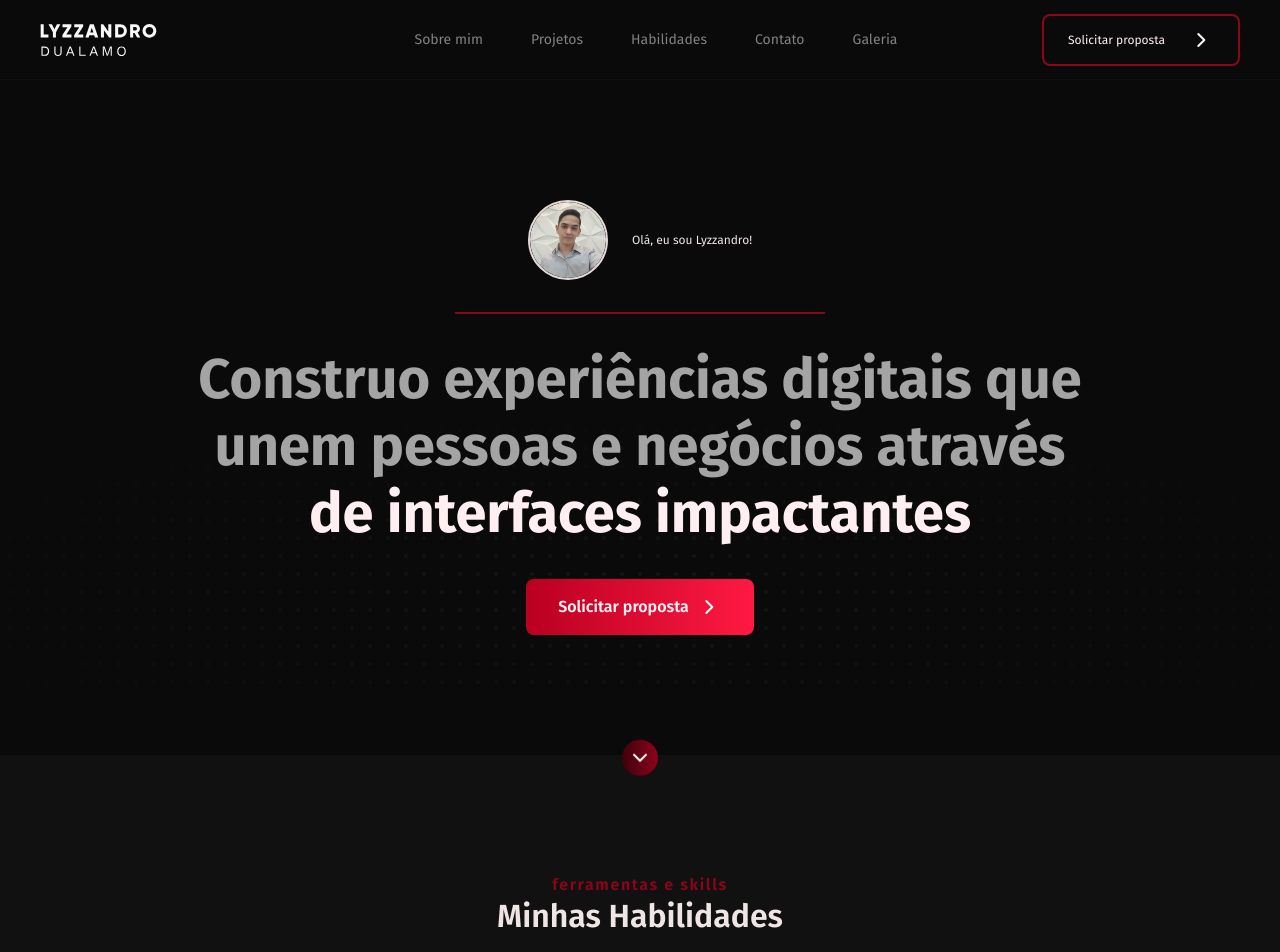
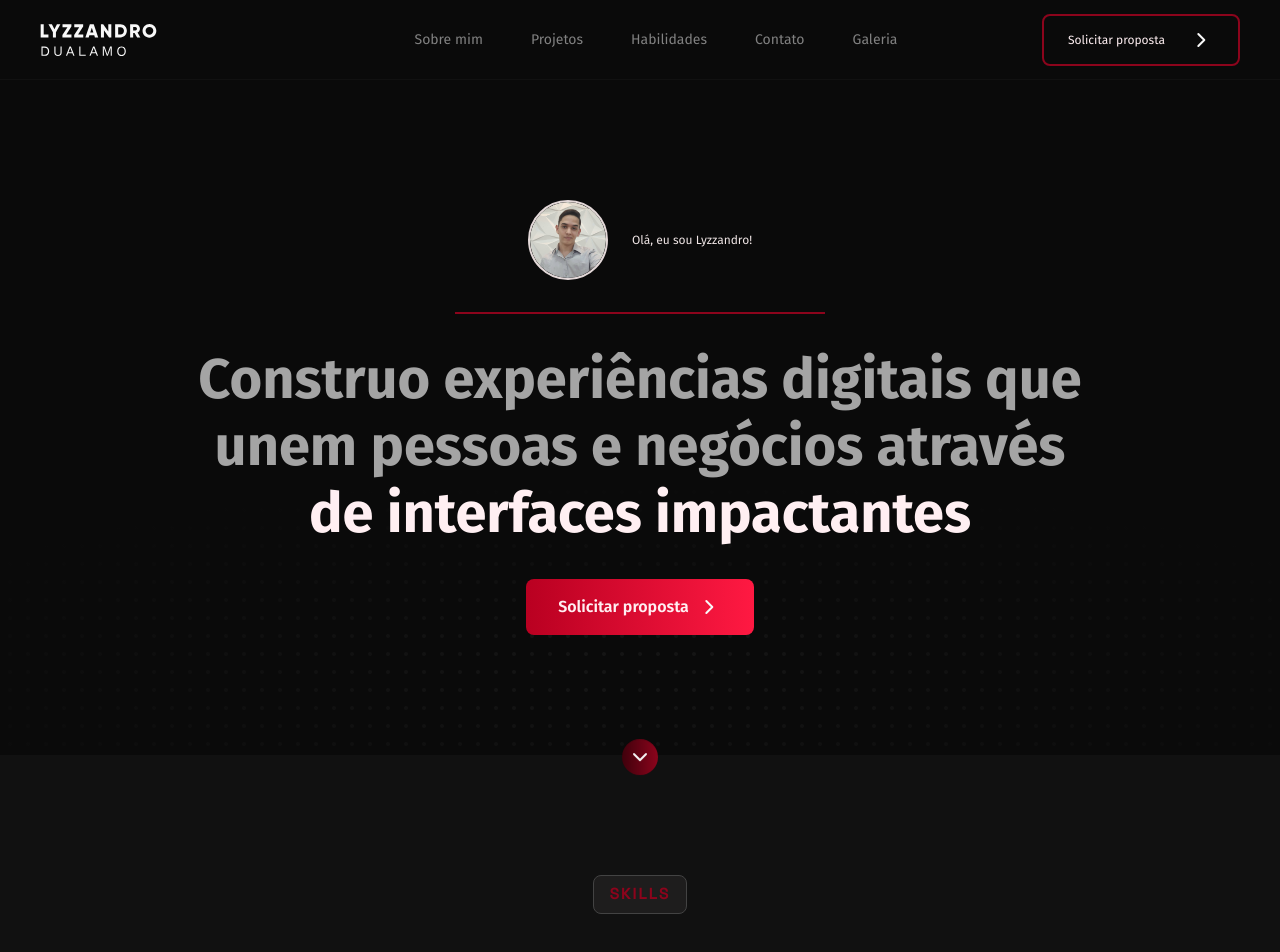
Before and after one commit to lyzzandro/lyzzandro_website, a React (Create React App) app: page / in a window 1280 px wide. Shown: the top 952 px of the page. Built offline with nearby package versions, Linux system fonts and the light colour scheme.

Commit message:
add tags

```diff
--- a/src/components/Contact/index.js
+++ b/src/components/Contact/index.js
@@ -3,10 +3,10 @@ import user from '../../images/user-red.svg';
 import email from '../../images/email-red.svg';
 import message from '../../images/message-red.svg';
 export default function Contact() {
-
     return (
         <div className="Container Container-contact" id="contact">
             <div className="Contact">
+                <h3 className="Tag">Contato</h3>
                 <div className="Title">
                     <p>Entre em contato comigo</p>
                     <h2>Enviar mensagem</h2>
--- a/src/components/Habilities/index.js
+++ b/src/components/Habilities/index.js
@@ -9,6 +9,7 @@ export default function Habilites() {
         <div className="Container Container-habilities">
             <div className="Habilities" id="habilities">
                 <img src={arrow} className="Arrow-down" />
+                <h3 className="Tag">Skills</h3>
                 <div className="Title">
                     <p>ferramentas e skills</p>
                     <h2>Minhas Habilidades</h2>
--- a/src/components/Projects/index.js
+++ b/src/components/Projects/index.js
@@ -13,6 +13,7 @@ export default function Habilites() {
     return (
         <div className="Container">
             <div className="Projects" id="project">
+                <h3 className="Tag">Projetos</h3>
                 <div className="Title">
                     <p>veja meus principais projetos</p>
                     <h2>Projetos em Destaque</h2>
--- a/src/index.css
+++ b/src/index.css
@@ -1,4 +1,6 @@
 @import url('https://fonts.googleapis.com/css2?family=Fira+Sans:wght@400;600;700&display=swap');
+@import url('https://fonts.googleapis.com/css2?family=Space+Grotesk:wght@700&display=swap');
+
 * {
     padding: 0;
     margin: 0;
--- a/src/styles/apresentation.css
+++ b/src/styles/apresentation.css
@@ -8,7 +8,7 @@
     padding: 200px 80px 120px;
     gap: 32px;
     background: url(../images/bg-banner.svg) no-repeat center;
-    background-position-y: 20rem;
+    background-position-y: 25rem;
 }
 
 .Apresentation div {
--- a/src/styles/habilities.css
+++ b/src/styles/habilities.css
@@ -15,9 +15,28 @@
     position: relative;
 }
 
+.Tag {
+    font-size: 1rem;
+    font-family: 'Space Grotesk', sans-serif;
+    font-style: normal;
+    font-weight: 700;
+    line-height: 130%;
+    letter-spacing: 0.1rem;
+    text-transform: uppercase;
+    display: flex;
+    padding: 0.5rem 1rem;
+    justify-content: center;
+    align-items: center;
+    border-radius: 0.5rem;
+    border: 1px solid #434343;
+    background: var(--dark-3, #1e1d1d);
+    color: var(--red2);
+}
+
 .Title {
     text-align: center;
 }
+
 .Title p {
     font-weight: 600;
     font-size: 16px;
--- a/src/styles/header.css
+++ b/src/styles/header.css
@@ -48,10 +48,9 @@
     font-size: 14px;
     font-weight: 500;
     padding: 31px 24px;
-    transition: all 0.4s;
-
     color: var(--dark4);
-    border-bottom: 1px var(--red2);
+    border-color: transparent;
+    transition: all 0.3s;
 }
 
 .Header li a:hover {
@@ -93,7 +92,6 @@ button:hover {
     from {
         gap: 8;
     }
-
     to {
         gap: 24px;
     }
@@ -103,7 +101,6 @@ button:hover {
     from {
         gap: 24px;
     }
-
     to {
         gap: 8px;
     }
@@ -113,6 +110,7 @@ button:hover {
     .Logo {
         position: initial;
     }
+
     .Header div {
         min-width: 100%;
         align-items: center;
@@ -122,6 +120,7 @@ button:hover {
     .Header ul {
         display: none;
     }
+
     .RedButton {
         display: none;
     }
```
